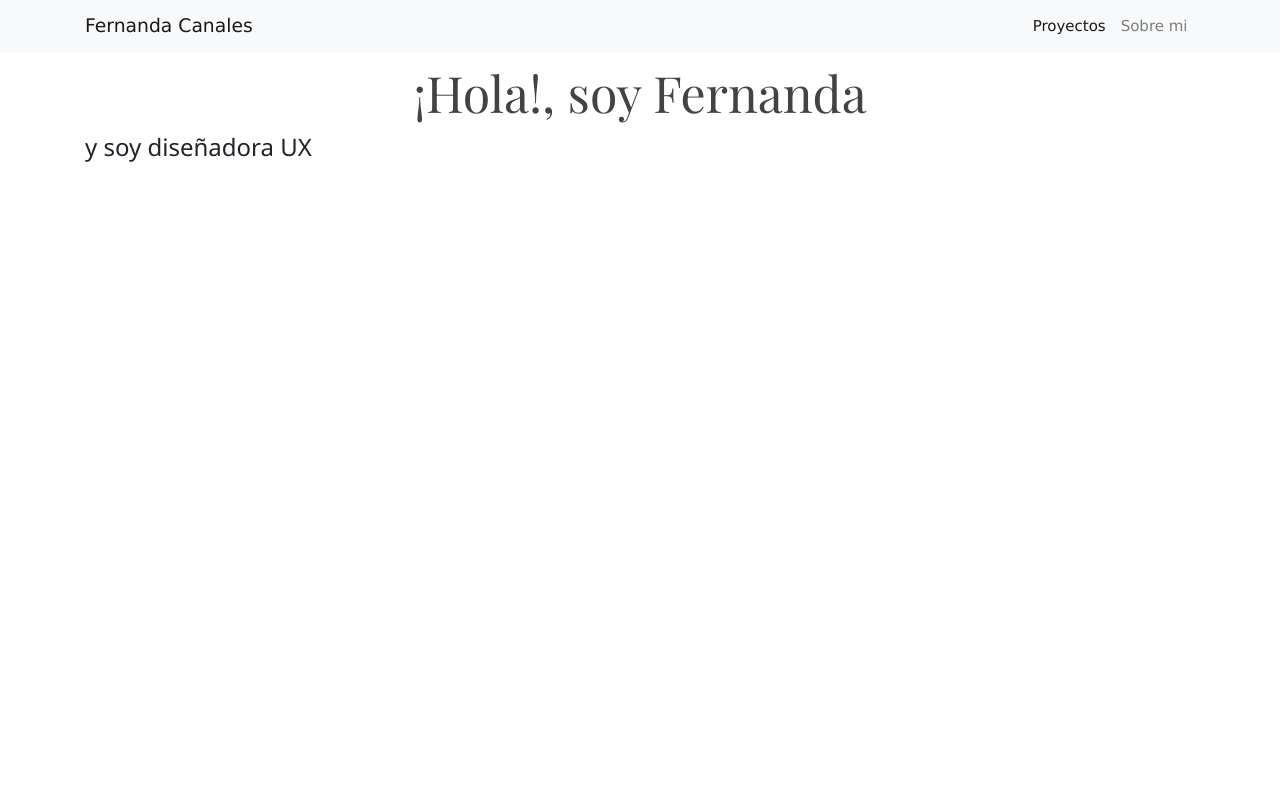
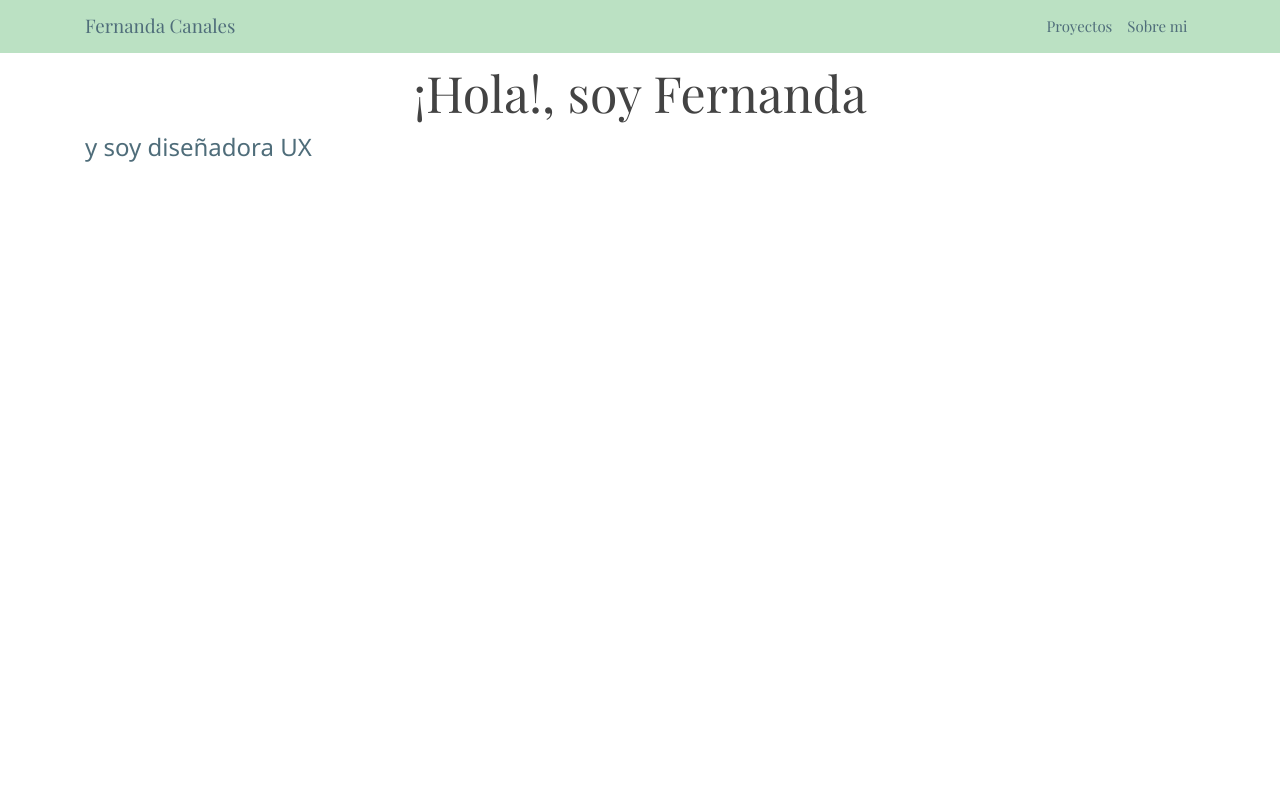
Before and after one commit to majosalazar/portafolio, a plain HTML site: page index.html in a window 1280 px wide. Shown: the top 800 px of the page. Drawn offline with nearby package versions, Linux system fonts and the light colour scheme; a web font is replaced by a local one.

Commit message:
color navbar + font

```diff
--- a/index.html
+++ b/index.html
@@ -21,7 +21,7 @@
 
 <body>
   <!-- NAVBAR -->
-  <nav class="navbar navbar-expand-lg navbar-light bg-light">
+  <nav class="navbar navbar-expand-lg navbar-color">
     <div class="container">
       <a class="navbar-brand" href="index.html">Fernanda Canales</a>
       <button class="navbar-toggler" type="button" data-toggle="collapse" data-target="#navbarNav"
@@ -84,7 +84,7 @@
 
 
   <!-- Footer -->
-  <footer class="page-footer font-small">
+  <footer class="page-footer font-small navbar-color">
 
     <!-- Footer Links -->
     <div class="container">
--- a/style.css
+++ b/style.css
@@ -1,8 +1,6 @@
 /* TODAS LAS VENTANA*/
-.navbar{
-    background-color: #92D587;
-    color: #434343;
-
+.navbar-color{
+    background-color: #BBE1C3;
 }
 .projectSummary{
     padding: 20px 80px;
@@ -41,3 +39,24 @@
     padding-bottom: 0px;
     padding-top: 30px;
 }
+
+.color-principal {
+    color: #659157;
+}
+
+body {
+    color: #4F6D7A;
+    font-family: 'Playfair Display', serif;
+}
+
+a {
+    text-decoration: none;
+    color: #4F6D7A;
+    font-weight: 500;
+  }
+
+a:hover {
+    color: #fff;
+    text-decoration: none;
+
+  }
```
